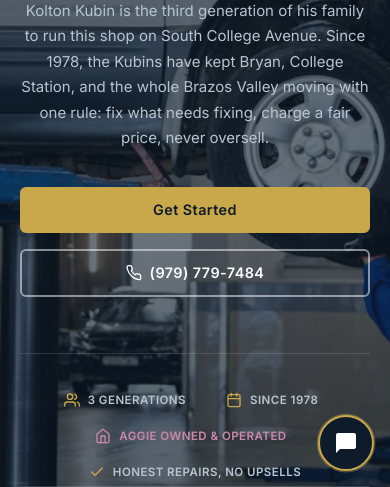
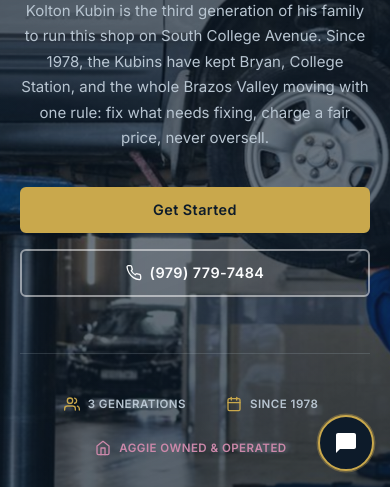
Before and after one commit to OfficialAeopic/kubinautomotiveweb, a website: page site/index.html in a window 390 px wide. Shown: the part 357-844 px from the top of the page. Drawn offline with nearby package versions, Linux system fonts and the light colour scheme.

Commit message:
Add row-gap on hero trust-row so wrapped items breathe (Honest Repairs gets a line of space below 3 Generations)

```diff
--- a/site/css/main.css
+++ b/site/css/main.css
@@ -3236,10 +3236,11 @@
   align-items: center;
   justify-content: center;
   flex-wrap: wrap;
-  gap: 0;
+  column-gap: 0;
+  row-gap: clamp(14px, 1.6em, 22px);
   border-top: 1px solid rgba(184, 197, 209, 0.18);
-  padding-top: 2rem;
-  margin-top: 0.5rem;
+  padding-top: 2.25rem;
+  margin-top: 1.25rem;
 }
 
 .hero-trust-item {
@@ -3275,7 +3276,8 @@
 
 @media (max-width: 600px) {
   .hero-trust-row {
-    gap: 8px;
+    column-gap: 8px;
+    row-gap: 16px;
   }
 
   .hero-trust-item {
```
